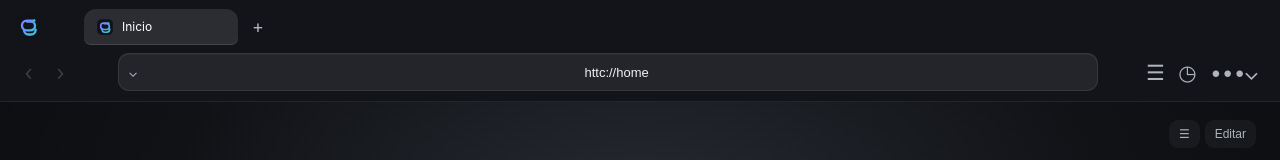
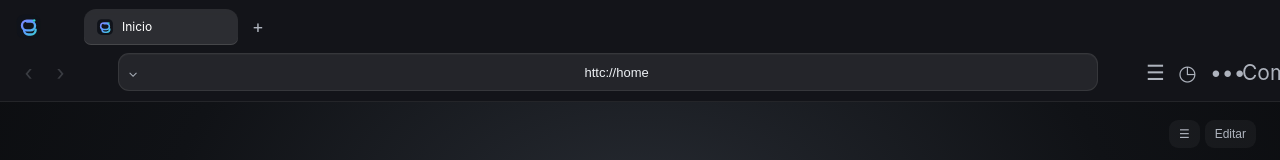
Before and after one commit to alexiusandromedavsgalaxia-lgtm/fairwas, a React (Vite) app: page / in a window 1280 px wide. Shown: the top 160 px of the page. Built offline with nearby package versions, Linux system fonts and the light colour scheme.

Commit message:
Make compact mode exit control visible

```diff
--- a/src/main.jsx
+++ b/src/main.jsx
@@ -98,7 +98,7 @@ function App(){
      <button onClick={()=>setPanel(panel==="bookmarks"?null:"bookmarks")} aria-label="Barra lateral">☰</button>
      <button onClick={()=>setPanel(panel==="history"?null:"history")} aria-label="Historial">◷</button>
      <button onClick={()=>setPanel(panel==="settings"?null:"settings")} aria-label="Más opciones">•••</button>
-     <button onClick={()=>setCompactChrome(v=>!v)} aria-label={compactChrome?"Mostrar pestañas y barra completa":"Reducir barra superior"}>{compactChrome?"↕":"⌄"}</button>
+     <button className="chrome-mode-toggle" onClick={()=>setCompactChrome(v=>!v)} aria-label={compactChrome?"Salir de barra compacta":"Activar barra compacta"}>{compactChrome?"Salir":"Compactar"}</button>
     </div>
    </div>
   </header>
```
